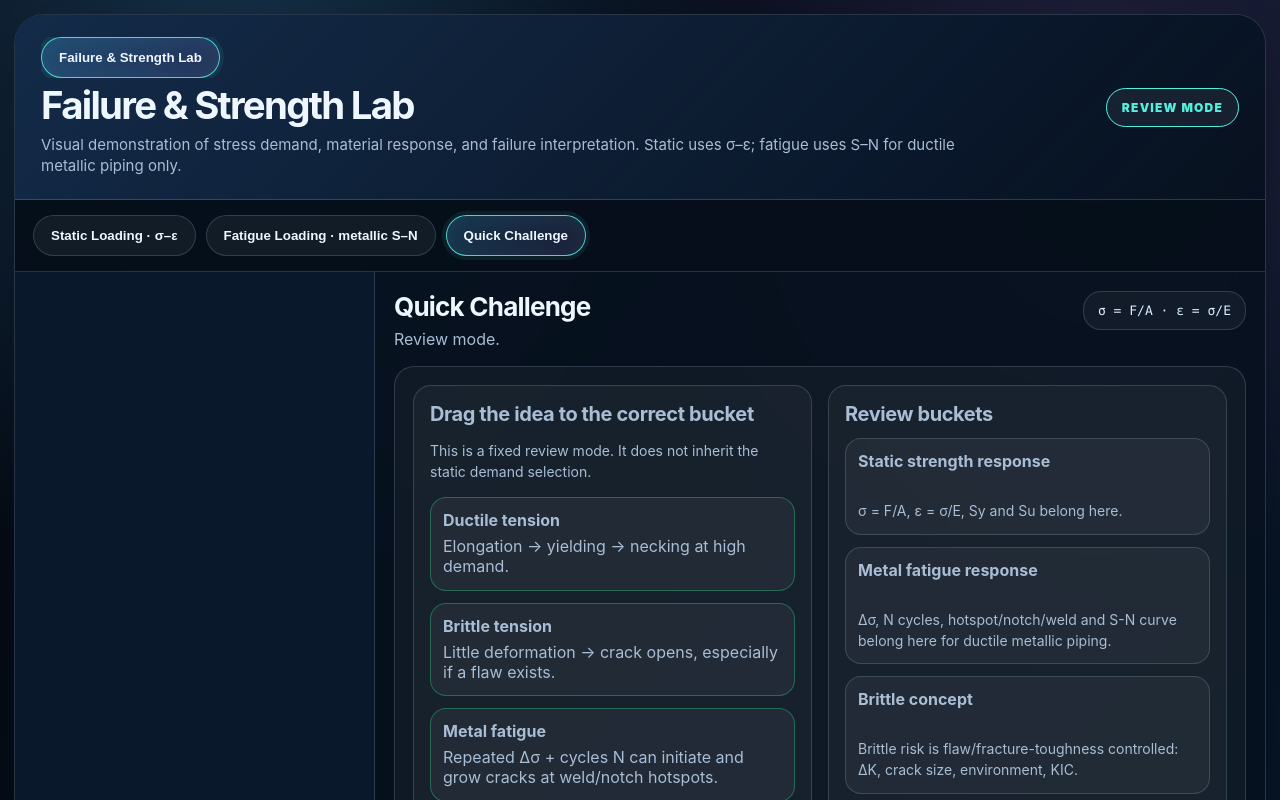
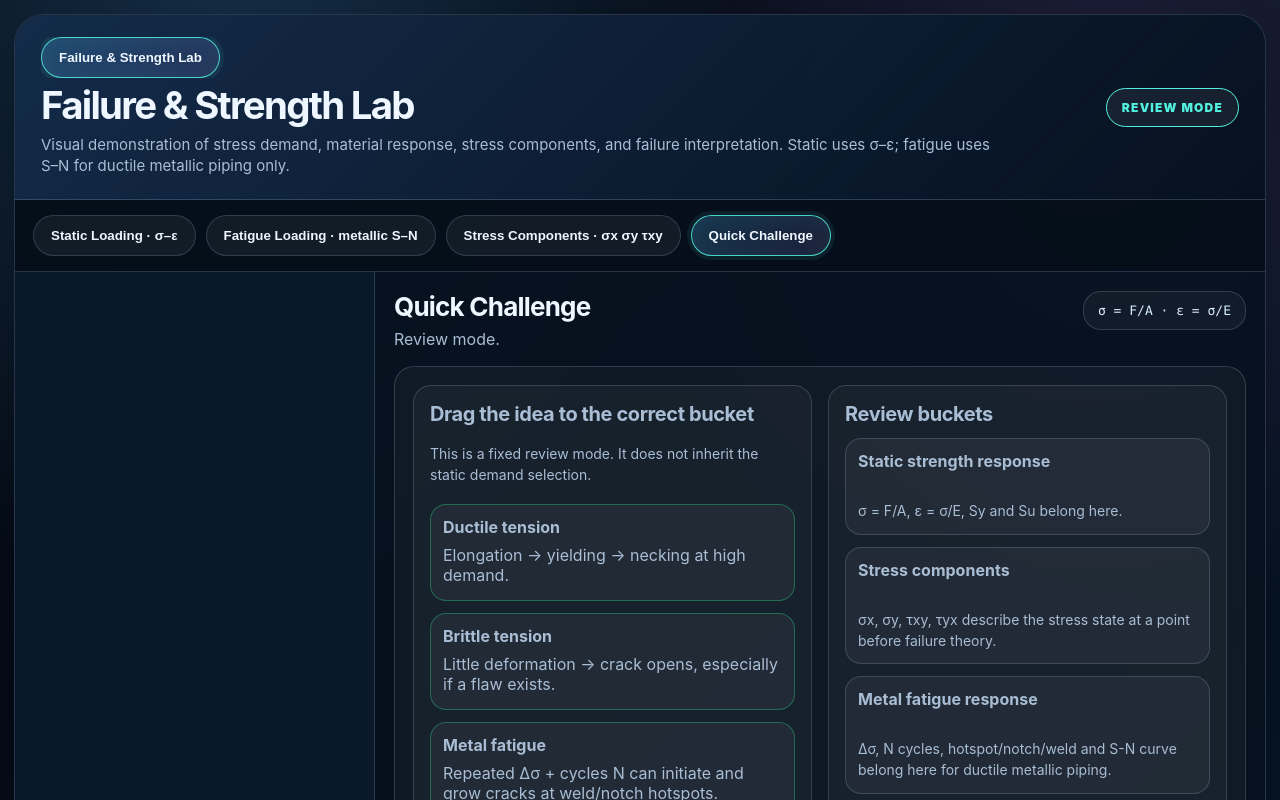
Before and after one commit to reallaksh19/PipingStressIllustration, a React (Vite) app in the folder failure-strength-lab-v3/: page / in a window 1280 px wide. Both pictures are taken after a click on the button "Quick Challenge". Shown: the top 800 px of the page. Built offline with nearby package versions, Linux system fonts and the light colour scheme.

Commit message:
Add stress components tab UI

```diff
--- a/failure-strength-lab-v3/src/main.tsx
+++ b/failure-strength-lab-v3/src/main.tsx
@@ -9,6 +9,7 @@ import { LocalViewSvg } from './components/LocalViewSvg';
 import { StressStrainCurve } from './components/StressStrainCurve';
 import { SNCurve } from './components/SNCurve';
 import { Interpretation } from './components/Interpretation';
+import { StressComponentExplanation, StressComponentsSvg, StressEngineeringNote, StressTensorCard } from './components/StressComponentsSvg';
 
 const initialState: LabState = {
   mode: 'static',
@@ -20,6 +21,13 @@ const initialState: LabState = {
   fatigueStressRange: 48,
   fatigueCyclesSlider: 54,
   notchEnabled: true,
+  stressView: 'combined',
+  sigmaX: 55,
+  sigmaY: 32,
+  tauXY: 46,
+  showSignConvention: true,
+  showPairedShear: true,
+  showTensor: true,
 };
 
 const presentationOverride = `
@@ -45,7 +53,13 @@ const presentationOverride = `
 
 function App() {
   const [state, setState] = useState<LabState>(initialState);
-  const status = useMemo(() => state.mode === 'fatigue' ? fatigueStatus(state) : state.mode === 'static' ? staticStatus(state) : { badge: 'Review mode', color: COLORS.cyan, title: 'Review', copy: 'Classify scenarios.' }, [state]);
+  const status = useMemo(() => state.mode === 'fatigue'
+    ? fatigueStatus(state)
+    : state.mode === 'static'
+      ? staticStatus(state)
+      : state.mode === 'stress'
+        ? { badge: 'Stress state only', color: COLORS.blue, title: 'Stress components', copy: 'Component definition before failure theory.' }
+        : { badge: 'Review mode', color: COLORS.cyan, title: 'Review', copy: 'Classify scenarios.' }, [state]);
 
   const update = (patch: Partial<LabState>) => setState(s => ({ ...s, ...patch }));
 
@@ -57,13 +71,13 @@ function App() {
           <button className="tab active" type="button">Failure & Strength Lab</button>
         </div>
         <h1>Failure & Strength Lab</h1>
-        <p className="subtitle">Visual demonstration of stress demand, material response, and failure interpretation. Static uses σ–ε; fatigue uses S–N for ductile metallic piping only.</p>
+        <p className="subtitle">Visual demonstration of stress demand, material response, stress components, and failure interpretation. Static uses σ–ε; fatigue uses S–N for ductile metallic piping only.</p>
       </div>
       <div className="pill" style={{ color: status.color }}>{status.badge}</div>
     </header>
 
     <nav className="tabs" aria-label="Lesson mode">
-      {(['static', 'fatigue', 'challenge'] as const).map(mode => <button key={mode} className={`tab ${state.mode === mode ? 'active' : ''}`} onClick={() => update({ mode })}>{mode === 'static' ? 'Static Loading · σ–ε' : mode === 'fatigue' ? 'Fatigue Loading · metallic S–N' : 'Quick Challenge'}</button>)}
+      {(['static', 'fatigue', 'stress', 'challenge'] as const).map(mode => <button key={mode} className={`tab ${state.mode === mode ? 'active' : ''}`} onClick={() => update({ mode })}>{mode === 'static' ? 'Static Loading · σ–ε' : mode === 'fatigue' ? 'Fatigue Loading · metallic S–N' : mode === 'stress' ? 'Stress Components · σx σy τxy' : 'Quick Challenge'}</button>)}
     </nav>
 
     <div className="content">
@@ -83,19 +97,38 @@ function App() {
           <ControlBlock title="Hotspot"><label className="toggle"><input type="checkbox" checked={state.notchEnabled} onChange={e => update({ notchEnabled: e.target.checked })}/> Show weld/notch hotspot</label></ControlBlock>
           <ControlBlock title="Brittle concept only" tag="text"><p className="copy">Brittle materials are treated as flaw/fracture-toughness controlled: existing crack size, stress intensity range ΔK, environment, and KIC govern risk. This is concept-only here; no brittle S-N graphics.</p></ControlBlock>
         </>}
+        {state.mode === 'stress' && <>
+          <ControlBlock title="Subtopic" tag="5A"><p className="copy">Stress components at a point. This tab defines σ and τ before pipe stress, Mohr circle, or failure theory.</p></ControlBlock>
+          <ControlBlock title="Component view" tag={state.stressView}><Segment active={state.stressView} options={['normal', 'shear', 'combined']} onPick={v => update({ stressView: v as any })}/></ControlBlock>
+          <ControlBlock title="Normal stress σx" tag={`${state.sigmaX}%`}><Range value={state.sigmaX} min={0} max={100} onChange={v => update({ sigmaX: v })} left="low" mid="width cue" right="high" /></ControlBlock>
+          <ControlBlock title="Normal stress σy" tag={`${state.sigmaY}%`}><Range value={state.sigmaY} min={0} max={100} onChange={v => update({ sigmaY: v })} left="low" mid="height cue" right="high" /></ControlBlock>
+          <ControlBlock title="Shear stress τxy" tag={`${state.tauXY}%`}><Range value={state.tauXY} min={0} max={100} onChange={v => update({ tauXY: v })} left="low" mid="skew cue" right="high" /></ControlBlock>
+          <ControlBlock title="Display options">
+            <label className="toggle"><input type="checkbox" checked={state.showSignConvention} onChange={e => update({ showSignConvention: e.target.checked })}/> Show sign convention</label>
+            <label className="toggle"><input type="checkbox" checked={state.showPairedShear} onChange={e => update({ showPairedShear: e.target.checked })}/> Show paired shear τxy / τyx</label>
+            <label className="toggle"><input type="checkbox" checked={state.showTensor} onChange={e => update({ showTensor: e.target.checked })}/> Show tensor matrix</label>
+          </ControlBlock>
+        </>}
       </aside>
 
       <main>
         <section className="title-row">
-          <div><h2>{state.mode === 'static' ? 'Static Loading' : state.mode === 'fatigue' ? 'Fatigue Loading' : 'Quick Challenge'}</h2><p>{state.mode === 'static' ? 'Side view is stacked above pipe-wall cross-section; curve and interpretation are stacked at right.' : state.mode === 'fatigue' ? `Ductile metallic S-N view: log10(N) = ${logCycles(state.fatigueCyclesSlider).toFixed(2)}. Cross-section stays below side view.` : 'Review mode.'}</p></div>
-          <div className="chip">{state.mode === 'fatigue' ? 'ductile metal · Δσ + N · S-N curve' : 'σ = F/A · ε = σ/E'}</div>
+          <div><h2>{state.mode === 'static' ? 'Static Loading' : state.mode === 'fatigue' ? 'Fatigue Loading' : state.mode === 'stress' ? 'Stress Components at a Point' : 'Quick Challenge'}</h2><p>{state.mode === 'static' ? 'Side view is stacked above pipe-wall cross-section; curve and interpretation are stacked at right.' : state.mode === 'fatigue' ? `Ductile metallic S-N view: log10(N) = ${logCycles(state.fatigueCyclesSlider).toFixed(2)}. Cross-section stays below side view.` : state.mode === 'stress' ? 'Move σx, σy, and τxy to resize or skew the small element. The deformation is exaggerated for teaching.' : 'Review mode.'}</p></div>
+          <div className="chip">{state.mode === 'fatigue' ? 'ductile metal · Δσ + N · S-N curve' : state.mode === 'stress' ? 'σx · σy · τxy · stress state only' : 'σ = F/A · ε = σ/E'}</div>
         </section>
 
-        {state.mode !== 'challenge' && <section className="grid analysis-grid">
+        {(state.mode === 'static' || state.mode === 'fatigue') && <section className="grid analysis-grid">
           <Panel title="Side view" tag={state.mode === 'static' ? state.staticDemand : 'ductile metal fatigue'}><SideViewSvg state={state} status={status}/></Panel>
           <Panel title="Local / cross-section" tag={state.mode === 'fatigue' ? 'weld toe crack' : 'pipe wall section'}><LocalViewSvg state={state} status={status}/></Panel>
           <Panel title={state.mode === 'fatigue' ? 'S-N curve' : 'Stress–strain curve'} tag={state.mode === 'fatigue' ? 'ductile metal' : state.material}>{state.mode === 'fatigue' ? <SNCurve state={state} status={status}/> : <StressStrainCurve state={state} status={status}/>}</Panel>
           <Panel title="Failure interpretation" tag="engineering readout"><Interpretation state={state} status={status}/></Panel>
+        </section>}
+
+        {state.mode === 'stress' && <section className="grid stress-grid">
+          <Panel title="Panel 1 · stress element" tag="resizes from sliders"><StressComponentsSvg state={state} status={status}/></Panel>
+          <Panel title="Panel 2 · component meaning" tag={state.stressView}><StressComponentExplanation state={state}/></Panel>
+          <Panel title="Panel 3 · tensor card" tag={state.showTensor ? 'visible' : 'hidden'}><StressTensorCard state={state}/></Panel>
+          <Panel title="Panel 4 · engineering note" tag="not failure yet"><StressEngineeringNote state={state}/></Panel>
         </section>}
 
         {state.mode === 'challenge' && <section className="challenge">
@@ -105,24 +138,26 @@ function App() {
             <div className="card correct"><strong>Ductile tension</strong><span>Elongation → yielding → necking at high demand.</span></div>
             <div className="card correct"><strong>Brittle tension</strong><span>Little deformation → crack opens, especially if a flaw exists.</span></div>
             <div className="card correct"><strong>Metal fatigue</strong><span>Repeated Δσ + cycles N can initiate and grow cracks at weld/notch hotspots.</span></div>
+            <div className="card correct"><strong>Stress components</strong><span>σx and σy are normal stresses; τxy is shear stress on a cut face.</span></div>
             <div className="card wrong"><strong>Brittle S-N graphics</strong><span>Do not show as normal pipe fatigue here; keep as fracture-mechanics concept text.</span></div>
           </div>
           <div className="zone">
             <h3 className="result-title">Review buckets</h3>
             <div className="bucket"><b>Static strength response</b><br/><span className="copy">σ = F/A, ε = σ/E, Sy and Su belong here.</span></div>
+            <div className="bucket"><b>Stress components</b><br/><span className="copy">σx, σy, τxy, τyx describe the stress state at a point before failure theory.</span></div>
             <div className="bucket"><b>Metal fatigue response</b><br/><span className="copy">Δσ, N cycles, hotspot/notch/weld and S-N curve belong here for ductile metallic piping.</span></div>
             <div className="bucket"><b>Brittle concept</b><br/><span className="copy">Brittle risk is flaw/fracture-toughness controlled: ΔK, crack size, environment, KIC.</span></div>
             <p className="fb">Challenge principle: stress demand is applied first; material behavior changes the response, not the applied stress itself.</p>
           </div>
         </section>}
-        <section className="tech"><div className="tech-label">Technical bar</div><div className="tech-text">{state.mode === 'fatigue' ? `Metal fatigue view only: Δσ = stress range, N ≈ ${cycleLabel(state.fatigueCyclesSlider)} cycles. Brittle behavior is text-only as flaw/ΔK/KIC concept, not an S-N graphic.` : 'Static: σ = F/A and ε = σ/E in elastic range. Sy marks ductile yield onset; brittle response is flaw-sensitive. Static visuals intentionally avoid arrows and focus on physical response.'}</div></section>
+        <section className="tech"><div className="tech-label">Technical bar</div><div className="tech-text">{state.mode === 'fatigue' ? `Metal fatigue view only: Δσ = stress range, N ≈ ${cycleLabel(state.fatigueCyclesSlider)} cycles. Brittle behavior is text-only as flaw/ΔK/KIC concept, not an S-N graphic.` : state.mode === 'stress' ? `Stress components 5A: σx=${state.sigmaX}%, σy=${state.sigmaY}%, τxy=${state.tauXY}%. Shape resize/skew is conceptual and exaggerated, not real strain or failure.` : 'Static: σ = F/A and ε = σ/E in elastic range. Sy marks ductile yield onset; brittle response is flaw-sensitive. Static visuals intentionally avoid arrows and focus on physical response.'}</div></section>
       </main>
     </div>
   </div>;
 }
 
 function ControlBlock({ title, tag, children }: { title: string; tag?: string; children: React.ReactNode }) { return <div className="block"><div className="bt"><span>{title}</span><span>{tag}</span></div>{children}</div>; }
-function Segment({ active, options, onPick }: { active: string; options: string[]; onPick: (v: string) => void }) { return <div className="seg">{options.map(o => <button key={o} className={active === o ? 'active' : ''} onClick={() => onPick(o)}>{o[0].toUpperCase()+o.slice(1)}</button>)}</div>; }
+function Segment({ active, options, onPick }: { active: string; options: string[]; onPick: (v: string) => void }) { return <div className="seg" style={{ gridTemplateColumns: `repeat(${options.length}, minmax(0, 1fr))` }}>{options.map(o => <button key={o} className={active === o ? 'active' : ''} onClick={() => onPick(o)}>{o[0].toUpperCase()+o.slice(1)}</button>)}</div>; }
 function Range({ value, min, max, onChange, left, mid, right }: { value: number; min: number; max: number; onChange: (v:number)=>void; left: string; mid?: string; right: string }) { return <div className="range"><div className="row"><input type="range" min={min} max={max} value={value} onChange={e => onChange(Number(e.target.value))}/><span className="value">{value}%</span></div><div className="labels"><span>{left}</span>{mid && <span>{mid}</span>}<span>{right}</span></div></div>; }
 function Panel({ title, tag, children }: { title: string; tag: string; children: React.ReactNode }) { return <article className="panel"><div className="ph"><span>{title}</span><span>{tag}</span></div><div className="pb">{children}</div></article>; }
 
```
